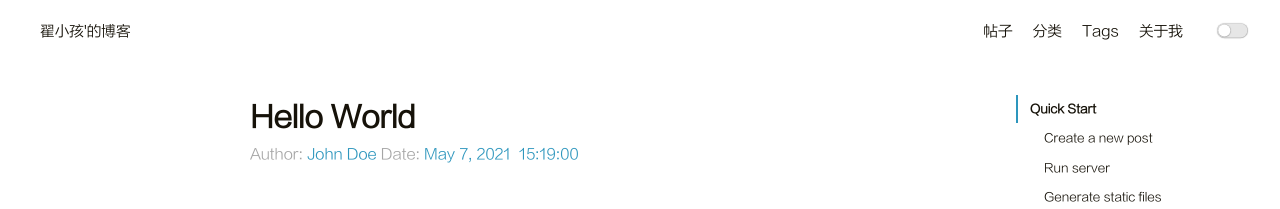
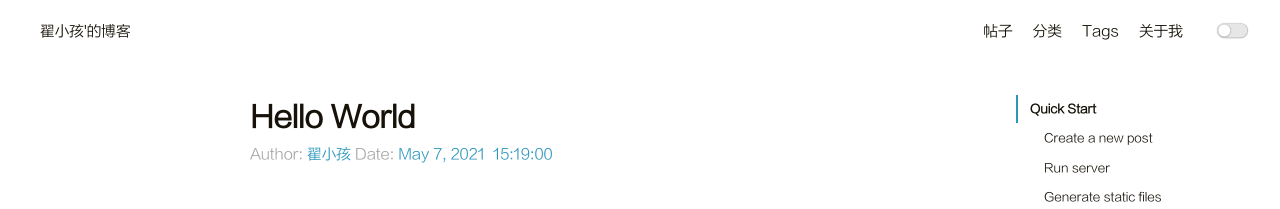
Before and after one commit to ZhaiYongNing/ZhaiYongNing.github.io, a plain HTML site: page 2021/05/07/hello-world/index.html in a window 1280 px wide. Shown: the top 209 px of the page. Drawn offline with Linux system fonts and the light colour scheme.

Commit message:
Update index.html

```diff
--- a/2021/05/07/hello-world/index.html
+++ b/2021/05/07/hello-world/index.html
@@ -177,7 +177,7 @@
 
                 <div class="post-meta">
 
-                        Author: <a itemprop="author" rel="author" href="/">John Doe</a>
+                        Author: <a itemprop="author" rel="author" href="/">翟小孩</a>
 
 
 
```
